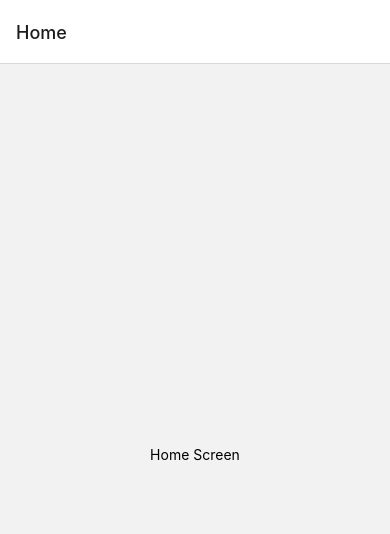
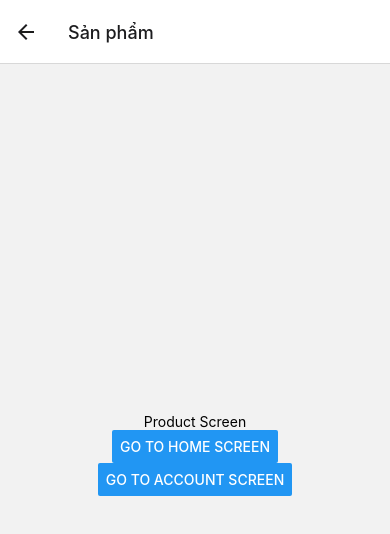
Before and after one commit to quocvy152/ImproveReactNativeSkill, a React Native app: screen /ProductScreen in a window 390 px wide. Before the commit this address had no page. Shown: the top 534 px of the page. Built offline with nearby package versions, Linux system fonts and the light colour scheme.

Commit message:
DAY 2:   + Cách định nghĩa ra các Stack Screen có trong ứng dụng, khai báo tất cả Stack Screen có trong ứng dụng tại một file MainStack           +Cách khai báo kiểu dữ liệu cho các Props trong một màn hình

```diff
--- a/package.json
+++ b/package.json
@@ -12,6 +12,7 @@
   "dependencies": {
     "@react-navigation/native": "^6.1.17",
     "@react-navigation/native-stack": "^6.9.26",
+    "@react-navigation/stack": "^6.3.29",
     "react": "18.2.0",
     "react-native": "0.73.6",
     "react-native-safe-area-context": "^4.9.0",
--- a/src/feature/account/AccountScreen.tsx
+++ b/src/feature/account/AccountScreen.tsx
@@ -1,15 +1,32 @@
 /* eslint-disable react-native/no-inline-styles */
-/* eslint-disable prettier/prettier */
 import React from 'react';
-import {
-    View,
-    Text,
-} from 'react-native';
+import {StackNavigationProp} from '@react-navigation/stack';
+import {RouteProp} from '@react-navigation/native';
+import {View, Text, Button} from 'react-native';
+import {RootStackParamList} from '../../navigation/RootParamList';
 
-const AccountScreen = () => {
+type AccountScreenProps = {
+  navigation: StackNavigationProp<RootStackParamList, 'AccountScreen'>;
+  route: RouteProp<RootStackParamList, 'AccountScreen'>;
+};
+
+const AccountScreen = ({
+  navigation,
+  route,
+}: AccountScreenProps): React.JSX.Element => {
+  const {userID} = route.params;
+
   return (
     <View style={{flex: 1, alignItems: 'center', justifyContent: 'center'}}>
-      <Text>Account Screen</Text>
+      <Text>Account Screen {userID}</Text>
+      <Button
+        title="Go to Home Screen"
+        onPress={() => navigation.navigate('HomeScreen')}
+      />
+      <Button
+        title="Go to Product Screen"
+        onPress={() => navigation.navigate('ProductScreen')}
+      />
     </View>
   );
 };
--- a/src/feature/home/HomeScreen.tsx
+++ b/src/feature/home/HomeScreen.tsx
@@ -1,17 +1,37 @@
-/* eslint-disable react-native/no-inline-styles */
-/* eslint-disable prettier/prettier */
 import React from 'react';
-import {
-    View,
-    Text,
-} from 'react-native';
+import {View, Text, Button, StyleSheet} from 'react-native';
+import {StackNavigationProp} from '@react-navigation/stack';
+import {RootStackParamList} from '../../navigation/RootParamList';
 
-const HomeScreen = () => {
+// Định nghĩa kiểu dữ liệu của props navigation cho màn hình HomeScreen
+type HomeScreenNavigationProp = {
+  navigation: StackNavigationProp<RootStackParamList, 'HomeScreen'>;
+};
+
+const HomeScreen = ({
+  navigation,
+}: HomeScreenNavigationProp): React.JSX.Element => {
   return (
-    <View style={{flex: 1, alignItems: 'center', justifyContent: 'center'}}>
+    <View style={styles.wrapHomeScreen}>
       <Text>Home Screen</Text>
+      <Button
+        title="Go to Account Screen"
+        onPress={() => navigation.navigate('AccountScreen', {userID: '123456'})}
+      />
+      <Button
+        title="Go to Product Screen"
+        onPress={() => navigation.navigate('ProductScreen')}
+      />
     </View>
   );
 };
 
+const styles = StyleSheet.create({
+  wrapHomeScreen: {
+    flex: 1,
+    alignItems: 'center',
+    justifyContent: 'center',
+  },
+});
+
 export default HomeScreen;
--- /dev/null
+++ b/src/feature/product/ProductScreen.tsx
@@ -0,0 +1,27 @@
+/* eslint-disable react-native/no-inline-styles */
+import React from 'react';
+import {StackNavigationProp} from '@react-navigation/stack';
+import {View, Text, Button} from 'react-native';
+import {RootStackParamList} from '../../navigation/RootParamList';
+
+type ProductScreenProps = {
+  navigation: StackNavigationProp<RootStackParamList, 'ProductScreen'>;
+};
+
+const ProductScreen = ({navigation}: ProductScreenProps): React.JSX.Element => {
+  return (
+    <View style={{flex: 1, alignItems: 'center', justifyContent: 'center'}}>
+      <Text>Product Screen</Text>
+      <Button
+        title="Go to Home Screen"
+        onPress={() => navigation.navigate('HomeScreen')}
+      />
+      <Button
+        title="Go to Account Screen"
+        onPress={() => navigation.navigate('AccountScreen', {userID: ''})}
+      />
+    </View>
+  );
+};
+
+export default ProductScreen;
--- a/src/navigation/MainStack.tsx
+++ b/src/navigation/MainStack.tsx
@@ -4,14 +4,29 @@ import {createNativeStackNavigator} from '@react-navigation/native-stack';
 
 import HomeScreen from '../feature/home/HomeScreen';
 import AccountScreen from '../feature/account/AccountScreen';
+import ProductScreen from '../feature/product/ProductScreen';
+import {RootStackParamList} from './RootParamList';
 
-const Stack = createNativeStackNavigator();
+const Stack = createNativeStackNavigator<RootStackParamList>();
 
 const MainStack = () => {
   return (
-    <Stack.Navigator initialRouteName="Home">
-      <Stack.Screen name="Home" component={HomeScreen} />
-      <Stack.Screen name="AccountScreen" component={AccountScreen} />
+    <Stack.Navigator initialRouteName="HomeScreen">
+      <Stack.Screen
+        name="HomeScreen"
+        component={HomeScreen}
+        options={{title: 'Trang chủ'}}
+      />
+      <Stack.Screen
+        name="AccountScreen"
+        component={AccountScreen}
+        options={{title: 'Tài khoản'}}
+      />
+      <Stack.Screen
+        name="ProductScreen"
+        component={ProductScreen}
+        options={{title: 'Sản phẩm'}}
+      />
     </Stack.Navigator>
   );
 };
--- /dev/null
+++ b/src/navigation/RootParamList.tsx
@@ -0,0 +1,5 @@
+export type RootStackParamList = {
+  HomeScreen: undefined;
+  AccountScreen: {userID: string};
+  ProductScreen: undefined;
+};
```
